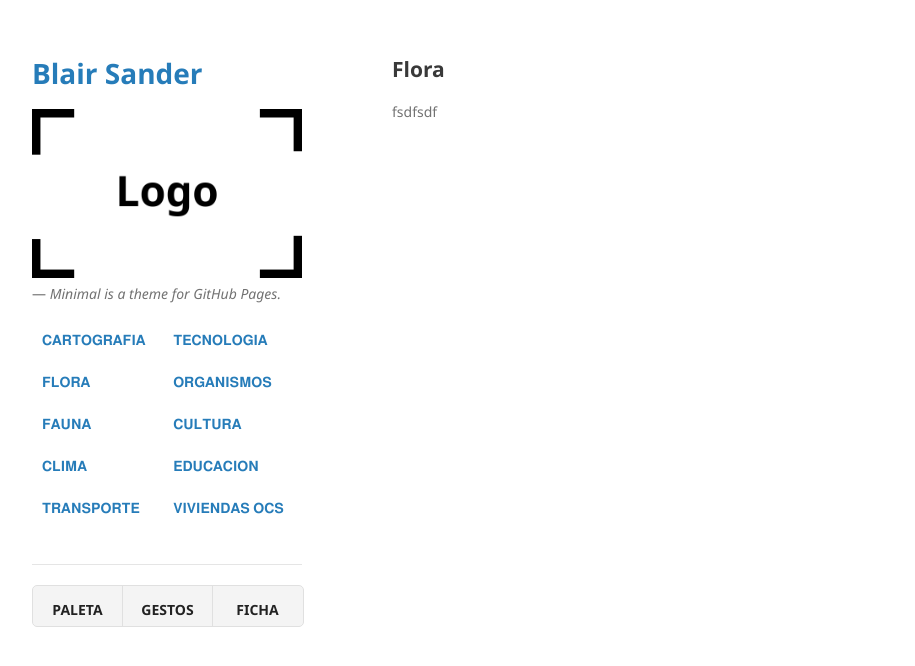
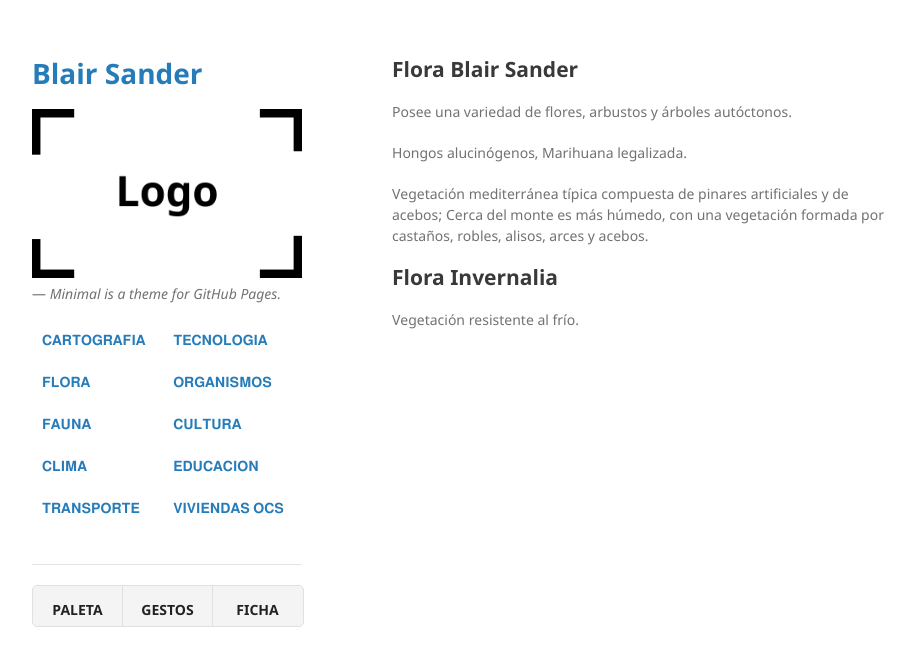
Before and after one commit to BlairSander/ciudad, a Jekyll site: the page built from flora.md, in a window 1280 px wide. Shown: the top 666 px of the page, without its empty margins (178-1093 px from the left). Built offline with Jekyll 4.4.1, drawn with Linux system fonts in a browser that asks for light colours.

Commit message:
Update flora.md

```diff
--- a/flora.md
+++ b/flora.md
@@ -2,6 +2,14 @@
 layout: default
 ---
 
-<h2>Flora</h2>
+<h2>Flora Blair Sander</h2>
 
-fsdfsdf
+Posee una variedad de flores, arbustos y árboles autóctonos.
+
+Hongos alucinógenos, Marihuana legalizada.
+
+Vegetación mediterránea típica compuesta de pinares artificiales y de acebos; Cerca del monte es más húmedo, con una vegetación formada por castaños, robles, alisos, arces y acebos.
+
+<h2>Flora Invernalia</h2>
+
+Vegetación resistente al frío.
```
